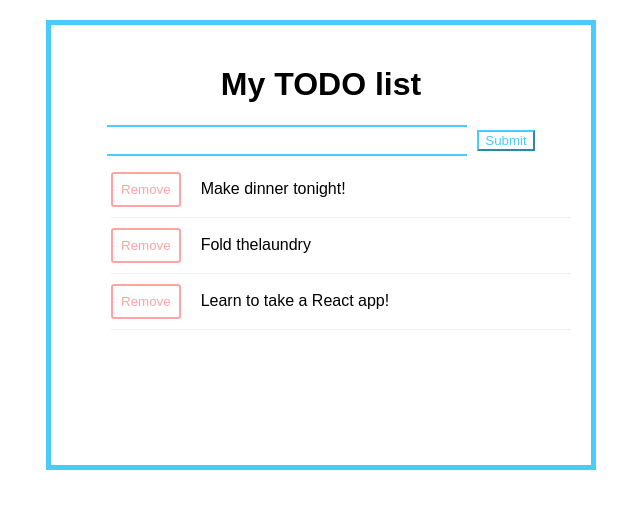
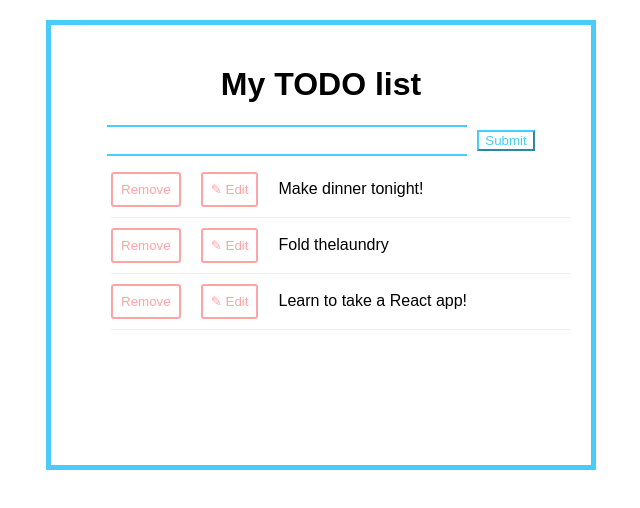
Before and after one commit to ton9q/todo-list, a React (Create React App) app: page / in a window 1280 px wide. Shown: the top 508 px of the page, without its empty margins (319-959 px from the left). Built offline with nearby package versions, Linux system fonts and the light colour scheme.

Commit message:
feat: add 'edit' for todo

```diff
--- a/src/App.jsx
+++ b/src/App.jsx
@@ -7,17 +7,17 @@ import Header from './components/header/Header';
 import TodoItem from './components/todoItem/TodoItem';
 import TodoInput from './components/todoInput/TodoInput';
 
-const SortableItem = SortableElement(({todo, remove}) =>
+const SortableItem = SortableElement(({todo, remove, save}) =>
   <li>
-    <TodoItem todo={todo} key={todo.id} id={todo.id} removeTodo={remove} />
+    <TodoItem todo={todo} key={todo.id} id={todo.id} removeTodo={remove} saveTodo={save} />
   </li>
 );
 
-const SortableList = SortableContainer(({todos, remove}) => {
+const SortableList = SortableContainer(({todos, remove, save}) => {
   return (
     <ul>
       {todos.map((todo, index) => (
-        <SortableItem key={`item-${index}`} index={index} todo={todo} remove={remove} />
+        <SortableItem key={`item-${index}`} index={index} todo={todo} remove={remove} save={save} />
       ))}
     </ul>
   );
@@ -38,6 +38,7 @@ class App extends Component {
 
     this.addTodo = this.addTodo.bind(this);
     this.removeTodo = this.removeTodo.bind(this);
+    this.saveTodo = this.saveTodo.bind(this);
     this.onSortEnd = this.onSortEnd.bind(this);
   }
 
@@ -59,6 +60,19 @@ class App extends Component {
     });
   }
 
+  saveTodo(id, newText) {
+    let newTodos = this.state.todos.map((todo) => {
+      if (todo.id === id) {
+        todo.text = newText;
+      }
+      return todo;
+    });
+
+    this.setState({
+      todos: newTodos
+    })
+  }
+
   onSortEnd = ({oldIndex, newIndex}) => {
     this.setState({
       todos: arrayMove(this.state.todos, oldIndex, newIndex),
@@ -70,7 +84,7 @@ class App extends Component {
       <div className="App">
         <Header />
         <TodoInput addTodo={this.addTodo} />
-        <SortableList todos={this.state.todos} onSortEnd={this.onSortEnd} remove={this.removeTodo} />
+        <SortableList todos={this.state.todos} onSortEnd={this.onSortEnd} remove={this.removeTodo} save={this.saveTodo} />
       </div>
     );
   }
--- a/src/components/todoInput/TodoInput.jsx
+++ b/src/components/todoInput/TodoInput.jsx
@@ -15,7 +15,9 @@ export default class TodoInput extends Component {
   }
 
   handleChange(e) {
-    this.setState({value: e.target.value});
+    this.setState({
+      value: e.target.value
+    });
   }
 
   addTodo(todo) {
--- a/src/components/todoItem/TodoItem.css
+++ b/src/components/todoItem/TodoItem.css
@@ -4,7 +4,7 @@
   margin-bottom: 10px;
 }
 
-.removeTodo {
+.removeTodo, .changeTodo {
   margin-right: 20px;
   margin-bottom: 10px;
   outline: none;
@@ -17,3 +17,7 @@
   border-color: rgba(283, 28, 32, 0.4);
   background-color: transparent;
 }
+
+.inputChangeTodo {
+  width: 55%;
+}
--- a/src/components/todoItem/TodoItem.jsx
+++ b/src/components/todoItem/TodoItem.jsx
@@ -3,16 +3,62 @@ import React, { Component } from 'react';
 import './TodoItem.css';
 
 export default class TodoItem extends Component {
+  constructor(props) {
+    super(props);
+
+    this.state = {
+      text: this.props.todo.text,
+      mode: "view"
+    }
+
+    this.removeTodo = this.removeTodo.bind(this);
+    this.editTodo = this.editTodo.bind(this);
+    this.saveTodo = this.saveTodo.bind(this);
+    this.handleChange = this.handleChange.bind(this);
+  }
+
   removeTodo(id) {
     this.props.removeTodo(id);
   }
 
+  editTodo(id) {
+    this.setState({
+      mode: "edit"
+    });
+  }
+
+  saveTodo(id) {
+    let newText = this.state.text;
+    this.props.saveTodo(id, newText);
+
+    this.setState({
+      mode: "view"
+    });
+  }
+
+  handleChange(e) {
+    this.setState({
+      text: e.target.value
+    });
+  }
+
   render() {
+    if (this.state.mode === "view") {
       return (
         <div className="todoWrapper">
           <button className="removeTodo" onClick={(e) => this.removeTodo(this.props.id)}>Remove</button>
+          <button className="changeTodo" onClick={(e) => this.editTodo(this.props.id)}>✎ Edit</button>
           {this.props.todo.text}
+        </div>
+      )
+    } else {
+      return (
+        <div className="todoWrapper">
+          <button className="removeTodo" onClick={(e) => this.removeTodo(this.props.id)}>Remove</button>
+          <button className="changeTodo" onClick={(e) => this.saveTodo(this.props.id)}>✎ Save</button>
+          <input className="inputChangeTodo" type="text" value={this.state.text} onChange={this.handleChange}/>
         </div>
       )
     }
   }
+}
```
Lines whose indentation alone changed are shown as unchanged.
